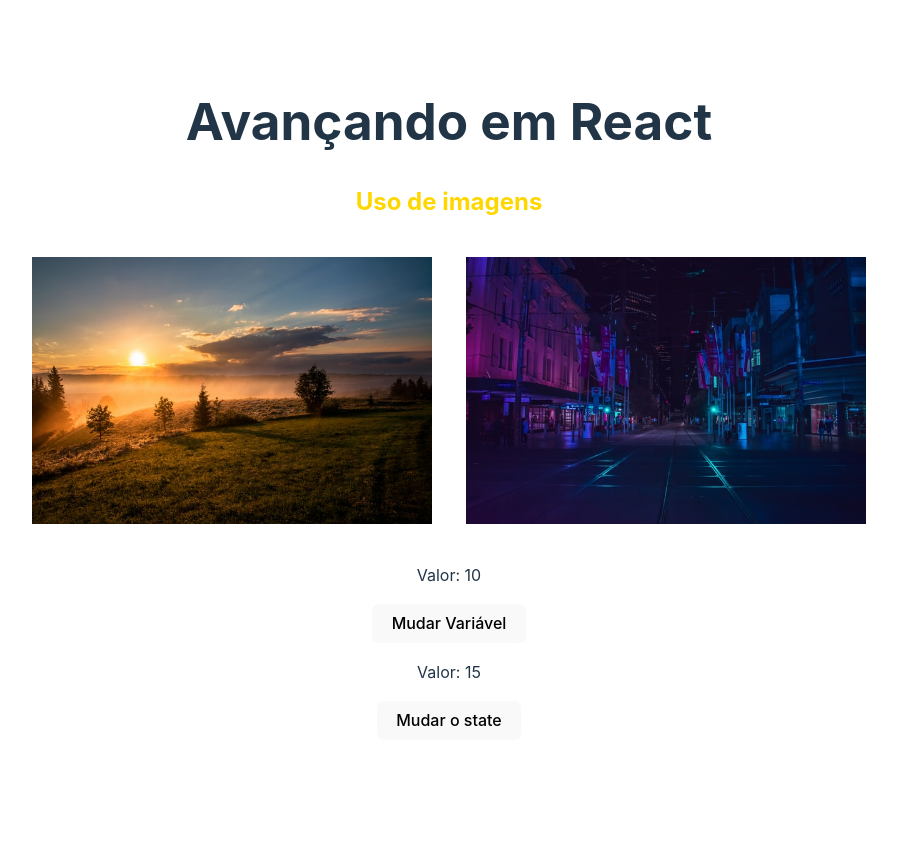
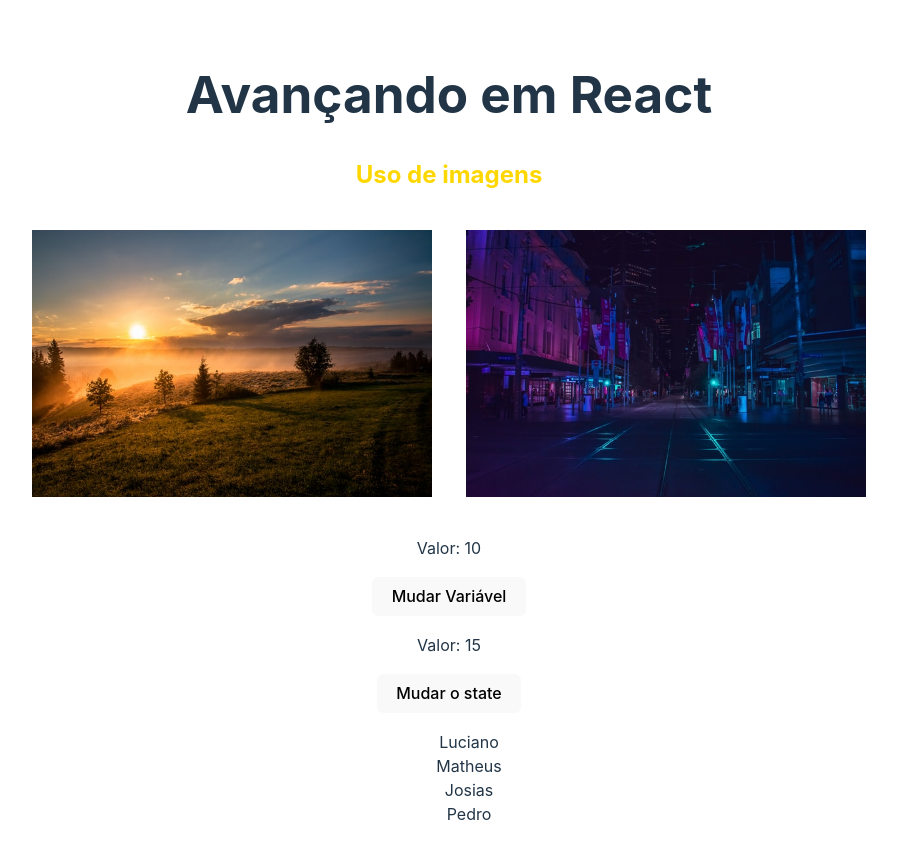
Before and after one commit to lucianobrsts/cursoreactudemy, a React (Vite) app in the folder 3_AVANCANDO_NO_REACT/avancando/: page / in a window 1280 px wide. Shown: the top 858 px of the page, without its empty margins (191-1088 px from the left). Before the commit the page ends 800 px from the top, so only its background shows below. Built offline with nearby package versions, Linux system fonts and the light colour scheme.

Commit message:
Renderiza listas

```diff
--- a/3_AVANCANDO_NO_REACT/avancando/src/App.css
+++ b/3_AVANCANDO_NO_REACT/avancando/src/App.css
@@ -54,3 +54,7 @@
 button {
   border: solid 1px #fff;
 }
+
+ul {
+  list-style-type: none;
+}
--- a/3_AVANCANDO_NO_REACT/avancando/src/App.jsx
+++ b/3_AVANCANDO_NO_REACT/avancando/src/App.jsx
@@ -3,6 +3,7 @@
 
 import City from './assets/city.jpg'
 import ManagerData from "./components/ManagerData";
+import ListRender from "./components/ListRender";
 
 function App() {
   const [count, setCount] = useState(0);
@@ -19,6 +20,7 @@
       <img src={City} alt="City" />
 
       <ManagerData />
+      <ListRender />
     </div>
   );
 }
--- /dev/null
+++ b/3_AVANCANDO_NO_REACT/avancando/src/components/ListRender.jsx
@@ -0,0 +1,17 @@
+import { useState } from 'react'
+
+const ListRender = () => {
+    const [list] = useState(["Luciano", "Matheus", "Josias", "Pedro"])
+
+  return (
+    <div>
+        <ul>
+            {list.map((item) => (
+                <li>{item}</li>
+            ))}
+        </ul>
+    </div>
+  )
+}
+
+export default ListRender
```
